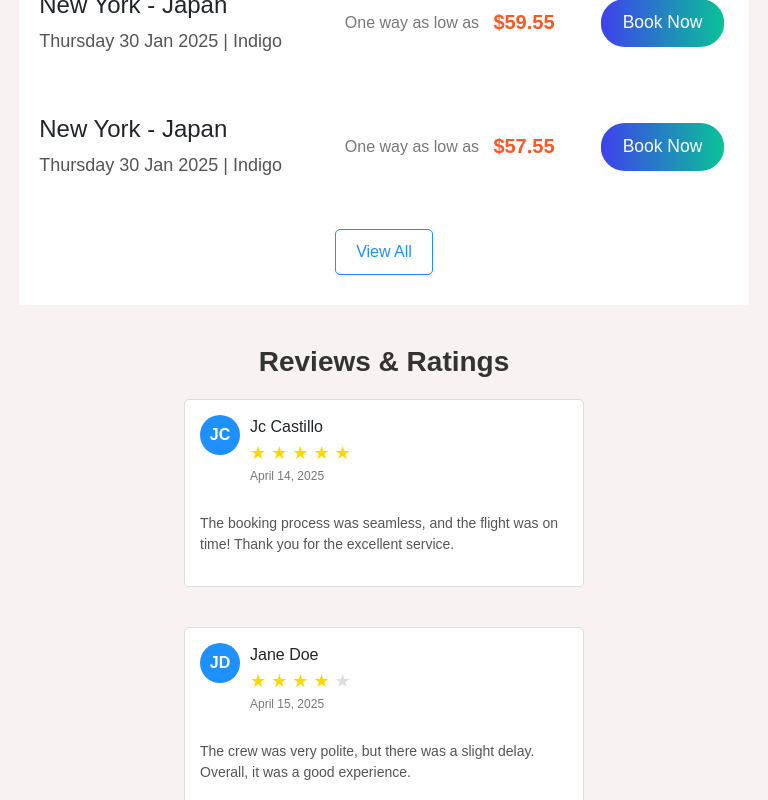
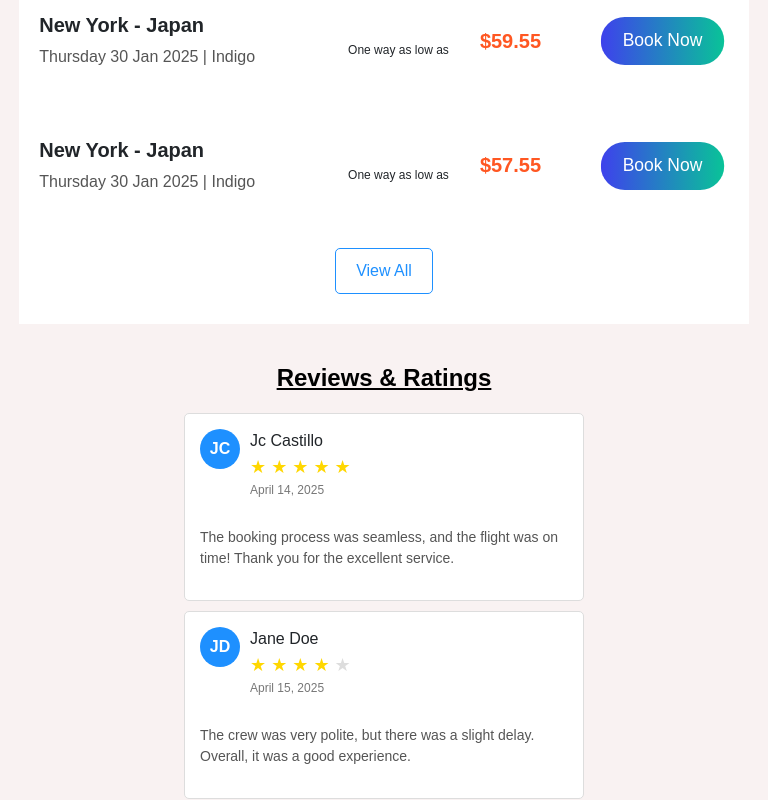
Before and after one commit to SinghNamrata04/valueutickets, a Vue app in the folder front/: page / in a window 768 px wide. Shown: the part 3420-4220 px from the top of the page. Built offline with nearby package versions, Linux system fonts and the light colour scheme; no server answers.

Commit message:
Adjusted review card layout for better mobile view

```diff
--- a/front/src/components/DealsReview.vue
+++ b/front/src/components/DealsReview.vue
@@ -25,7 +25,7 @@
     </div>
 
     <!-- Reviews Section -->
-    <h2 class="section-title-2">Reviews & Ratings</h2>
+    <h2 class="section-title">Reviews & Ratings</h2>
     <div class="reviews">
       <div v-for="(review, index) in reviews" :key="index" class="review-card">
         <div class="review-header">
@@ -111,19 +111,13 @@ export default {
 
 /* Section Title */
 .section-title {
-  font-size: 28px;
-  font-weight: 700;
+  font-size: 24px;
   margin-bottom: 20px;
+  margin-top:20px;
   text-align: center;
-  color: #333;
+  color: #000;
   text-decoration:underline;
-}
-.section-title-2{
-  font-size: 28px;
-  font-weight: 700;
-  margin-bottom: 20px;
-  text-align: center;
-  color: #333;
+  font-weight:600;
 }
 
 /* Best Deals Section */
@@ -161,14 +155,14 @@ export default {
 
 .deal-price {
   text-align: center;
-  margin-top: 2.5rem;
+  margin-top: 3rem;
 
 }
 .price{
-  margin-top: -1.75rem;
+  margin-top: -2.2rem;
 }
 
-.deal-price span {
+.deal-price span-deal {
   font-size: 16px;
   color: #777;
   margin-bottom: 20px;
@@ -178,7 +172,7 @@ export default {
   font-size: 22px;
   color: #ff5722;
   display: block;
-  margin-left: 22rem;
+  margin-left: 25rem;
   text-align: center;
   margin-bottom: 20px;
 }
@@ -307,41 +301,64 @@ export default {
   font-size: 14px;
 }
 /*-----------------Responsive Design of Best Deals Section----------------*/
-@media(max-width:992px){
-/* Best Deals Section */
+@media(max-width:1200px){
 .flight-deals {
   padding: 10px;
-  width: 90%; /* Center content */
+  width: 95%;
 }
 .route {
-  margin-left: 20px;
+  font-weight:600;
+  font-size: 22px;
+  margin-left: 10px;
 }
 .details {
-  margin-left: 20px;
+  margin-left: 10px;
+  font-size: 18px;
 }
 .deal-price strong {
-  margin-left: 15rem;
+  font-size: 22px;
+  margin-left: 18rem;
+   margin-bottom: 38px;
 }
 .book-now {
-
   margin-right: 20px
 }
-.deal-price span {
 
-  margin-right:4rem;
-  }
 }
-
+@media(max-width:992px){
+.flight-deals {
+  padding: 10px;
+  width: 95%;
+}
+.route {
+  font-size: 20px;
+  margin-left: 10px;
+}
+.details {
+  margin-left: 10px;
+  font-size: 16px;
+}
+.deal-price strong {
+  font-size: 20px;
+  margin-left: 18rem;
+   margin-bottom: 38px;
+}
+.book-now {
+  margin-right: 20px
+}
+}
 @media(max-width:768px){
 .flight-deals {
   padding: 10px;
   width: 95%;
 }
 .route {
+  font-size: 20px;
   margin-left: 10px;
 }
 .details {
   margin-left: 10px;
+  font-size: 16px;
 }
 .deal-price strong {
   font-size: 20px;
@@ -350,6 +367,11 @@ export default {
 }
 .book-now {
   margin-right: 20px
+}
+.Span_deal{
+  font-size:12px;
+  margin-right: 4rem;
+
 }
 }
 @media(max-width:675px){
@@ -378,7 +400,7 @@ export default {
   margin-left: 10px;
 }
 }
-@media(max-width:425px){
+@media(max-width:550px){
  .section-title {
   font-size: 24px;
   margin: 20px auto;
@@ -434,21 +456,50 @@ export default {
 }
 
 /*-----------------Responsive Design for Review Section----------------*/
-@media(max-width:992px){
+@media(min-width:768px){
 .reviews {
-  gap: 40px;
-  width: 400px;
+ flex-wrap: nowrap; /* Wrap for One Row */
 }
+ .review-card {
+     flex: 1; /* Maintain Equal width */
+    min-width: 250px; /*  fix minimum width of card */
+    max-width: 350px; /* Set Max width for balancing  cards  */
 
+  }
 }
 @media(max-width:425px){
 .reviews {
-  width: 200px;
+  width: 90%;
   margin: 10px auto;
   align-item: center;
   grid-template-columns: repeat(auto-fit, minmax(220px, 1fr));
 }
+}
+@media(max-width:922px){
+ .reviews {
+  width: 90%;
+  margin: 10px auto;
+  align-item: center;
+  grid-template-row: repeat(auto-fit, minmax(220px, 1fr));
+  gap:10px;
+}}
 
+@media (max-width: 768px) {
+  .reviews {
+    display: grid;
+    justify-content: center; /* Grid container center*/
+    gap: 10px;
+    grid-template-columns: 1fr; /* set cars in column*/
+    width: 90%; /* reduce container width */
+    max-width: 500px;
+    margin: 0 auto; /* Center align */
+  }
+
+  .review-card {
+    width: 100%; /* adjust card according to parent */
+    max-width: 400px; /* Set cars max width*/
+    margin: 0 auto; /* set individual card in center*/
+  }
 }
 
 </style>
```
